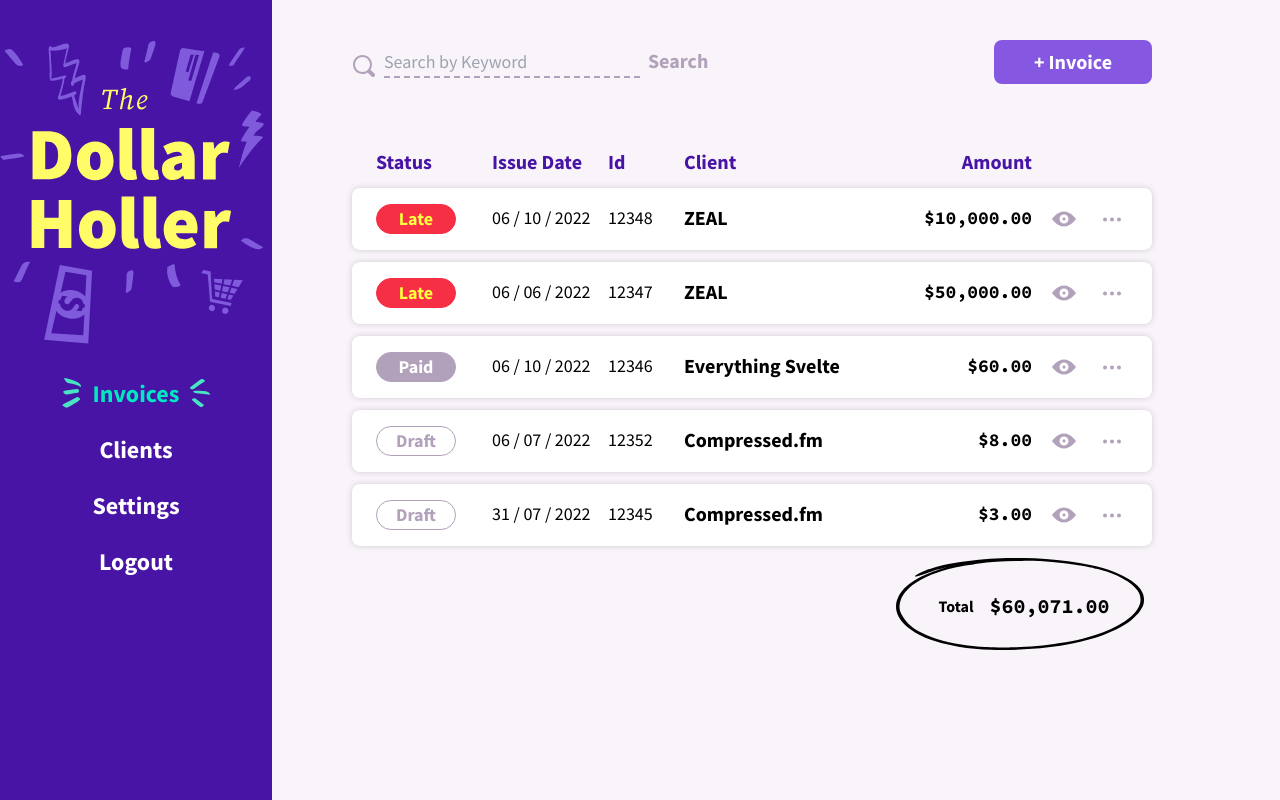
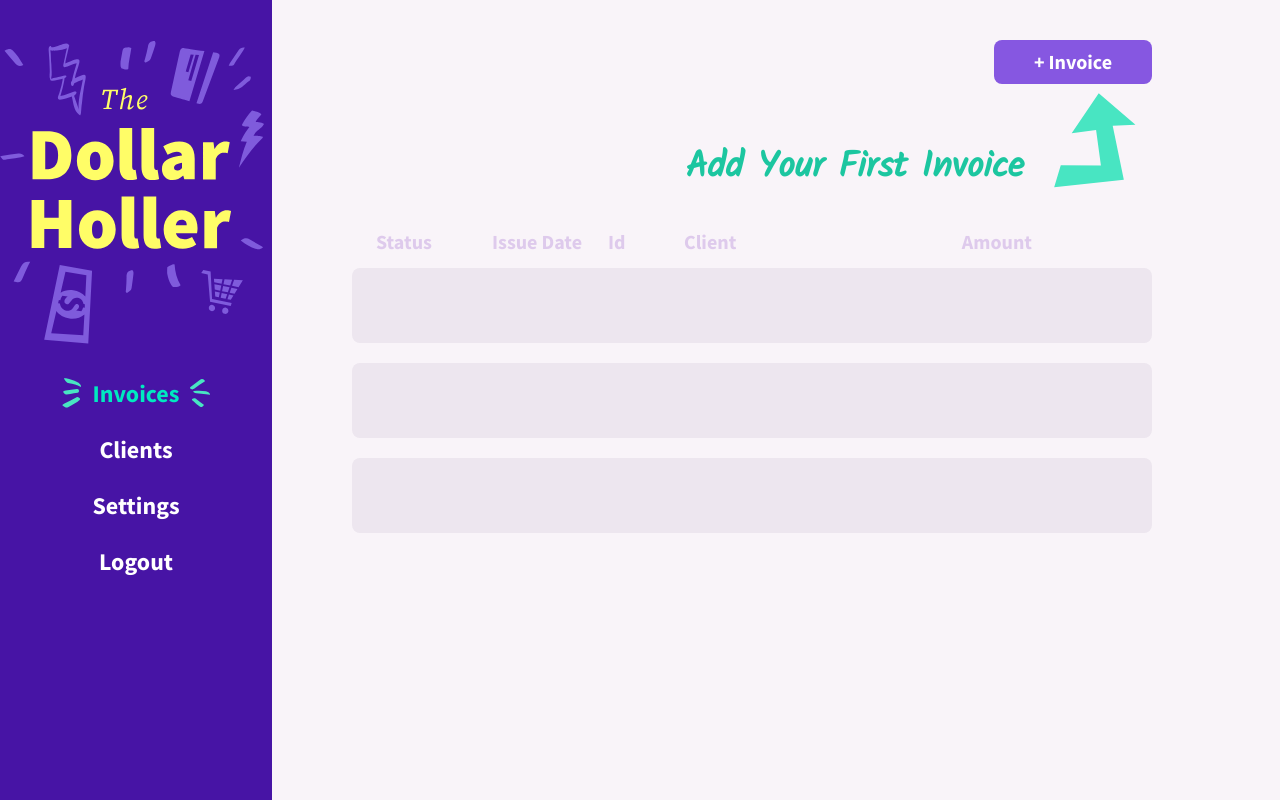
Before and after one commit to Md-Talim/thedollarholler, a SvelteKit app: page /invoices in a window 1280 px wide. Built offline with nearby package versions, Linux system fonts and the light colour scheme.

Commit message:
Show blank rows when there are no invoices

```diff
--- /dev/null
+++ b/src/lib/components/BlankRow.svelte
@@ -0,0 +1 @@
+<div class="mb-5 block h-[75px] rounded-lg bg-prim" />
--- a/src/lib/stores/InvoiceStore.ts
+++ b/src/lib/stores/InvoiceStore.ts
@@ -5,5 +5,6 @@
 export const invoices = writable<Invoice[]>([]);
 
 export const loadInvoices = () => {
-  invoices.set(data.invoices);
+  // invoices.set(data.invoices);
+  invoices.set([]);
 };
--- a/src/routes/(dashboard)/invoices/+page.svelte
+++ b/src/routes/(dashboard)/invoices/+page.svelte
@@ -1,9 +1,11 @@
 <script>
   import { CircledAmount, Search } from '$lib/components';
   import { invoices, loadInvoices } from '$lib/stores/InvoiceStore';
+  import { centsToDollars, sumInvoices } from '$lib/utils/moneyHelpers';
   import { onMount } from 'svelte';
+  import BlankState from './BlankState.svelte';
   import InvoiceRow from './InvoiceRow.svelte';
-  import { centsToDollars, sumInvoices } from '$lib/utils/moneyHelpers';
+  import InvoiceRowHeader from './InvoiceRowHeader.svelte';
 
   onMount(() => {
     loadInvoices();
@@ -19,7 +21,11 @@
   class="mb-8 flex flex-col-reverse items-start justify-between gap-y-4 md:flex-row md:items-center lg:mb-16"
 >
   <!-- Search Field -->
+  {#if $invoices.length > 0}
     <Search />
+  {:else}
+    <div />
+  {/if}
 
   <!-- New Invoice Button -->
   <button
@@ -30,30 +36,20 @@
 
 <!-- List of Invoices -->
 <div>
+  {#if $invoices === null}
+    Loading...
+  {:else if $invoices.length <= 0}
+    <BlankState />
+  {:else}
     <!-- Heading -->
-  <div class="table-header invoice-table hidden lg:grid">
-    <h3>Status</h3>
-    <h3>Issue Date</h3>
-    <h3>Id</h3>
-    <h3>Client</h3>
-    <h3 class="text-right">Amount</h3>
-    <div />
-    <div />
-  </div>
-
+    <InvoiceRowHeader className="text-daisyBush" />
     <!-- Invoices -->
     <div class="flex flex-col-reverse">
       {#each $invoices as invoice}
         <InvoiceRow {invoice} />
       {/each}
     </div>
-</div>
-
     <!-- Circled Amount / Total Amount -->
     <CircledAmount label="Total" amount={`${centsToDollars(sumInvoices($invoices))}`} />
-
-<style lang="postcss">
-  .table-header h3 {
-    @apply text-xl font-bold leading-snug text-daisyBush;
-  }
-</style>
+  {/if}
+</div>
--- /dev/null
+++ b/src/routes/(dashboard)/invoices/BlankState.svelte
@@ -0,0 +1,22 @@
+<script>
+  import BlankRow from '$lib/components/BlankRow.svelte';
+  import InvoiceRowHeader from './InvoiceRowHeader.svelte';
+</script>
+
+<div>
+  <div class="-mt-8 md:-mt-6 lg:-mt-14">
+    <h2
+      class="mb-10 mr-4 bg-arrowLeftUp bg-left bg-no-repeat pl-28 pt-14 font-handwriting text-4xl font-black text-caribbeanGreen md:bg-arrowRightUp md:bg-right md:pl-0 md:pr-28 md:text-right"
+    >
+      Add Your First Invoice
+    </h2>
+  </div>
+
+  <!-- Invoice Header -->
+  <InvoiceRowHeader className="text-fog" />
+
+  <!-- Blank Row -->
+  <BlankRow />
+  <BlankRow />
+  <BlankRow />
+</div>
--- /dev/null
+++ b/src/routes/(dashboard)/invoices/InvoiceRowHeader.svelte
@@ -0,0 +1,19 @@
+<script lang="ts">
+  export let className = '';
+</script>
+
+<div class={`table-header invoice-table hidden lg:grid ${className}`}>
+  <h3>Status</h3>
+  <h3>Issue Date</h3>
+  <h3>Id</h3>
+  <h3>Client</h3>
+  <h3 class="text-right">Amount</h3>
+  <div />
+  <div />
+</div>
+
+<style lang="postcss">
+  .table-header h3 {
+    @apply text-xl font-bold leading-snug;
+  }
+</style>
--- a/tailwind.config.cjs
+++ b/tailwind.config.cjs
@@ -16,23 +16,26 @@
         coloredHover: '0px 16px 25px rgba(127, 91, 220, 0.3)'
       },
       backgroundImage: {
+        arrowLeftUp: "url('/images/arrow-left-up.svg')",
+        arrowRightUp: "url('/images/arrow-right-up.svg')",
         circle: "url('/images/circle.svg')"
       },
       colors: {
+        blueGem: '#3813a0',
+        caribbeanGreen: '#1CC6A0',
+        daisyBush: '#4714a5',
+        fog: '#decaec',
+        gallery: '#efeaf2',
+        goldenFizz: '#feff40',
         lavenderIndigo: '#8657e1',
-        daisyBush: '#4714a5',
-        goldenFizz: '#feff40',
-        whisper: '#f9f4f9',
+        monsoon: '#777878',
         pastelPurple: '#b2a1bb',
+        prim: '#ede6ef',
         purple: '#7209b7',
         robinEggBlue: '#00e9c0',
-        blueGem: '#3813a0',
-        caribbeanGreen: '#1CC6A0',
         scarlet: '#f72f45',
-        monsoon: '#777878',
         silver: '#c0c0c0',
-        gallery: '#efeaf2',
-        fog: '#decaec'
+        whisper: '#f9f4f9'
       },
       zIndex: {
         navBarToggle: 91,
```
Also changed, not shown: static/images/arrow-left-up.svg (added), static/images/arrow-right-up.svg (added). Lines whose indentation alone changed are shown as unchanged.
